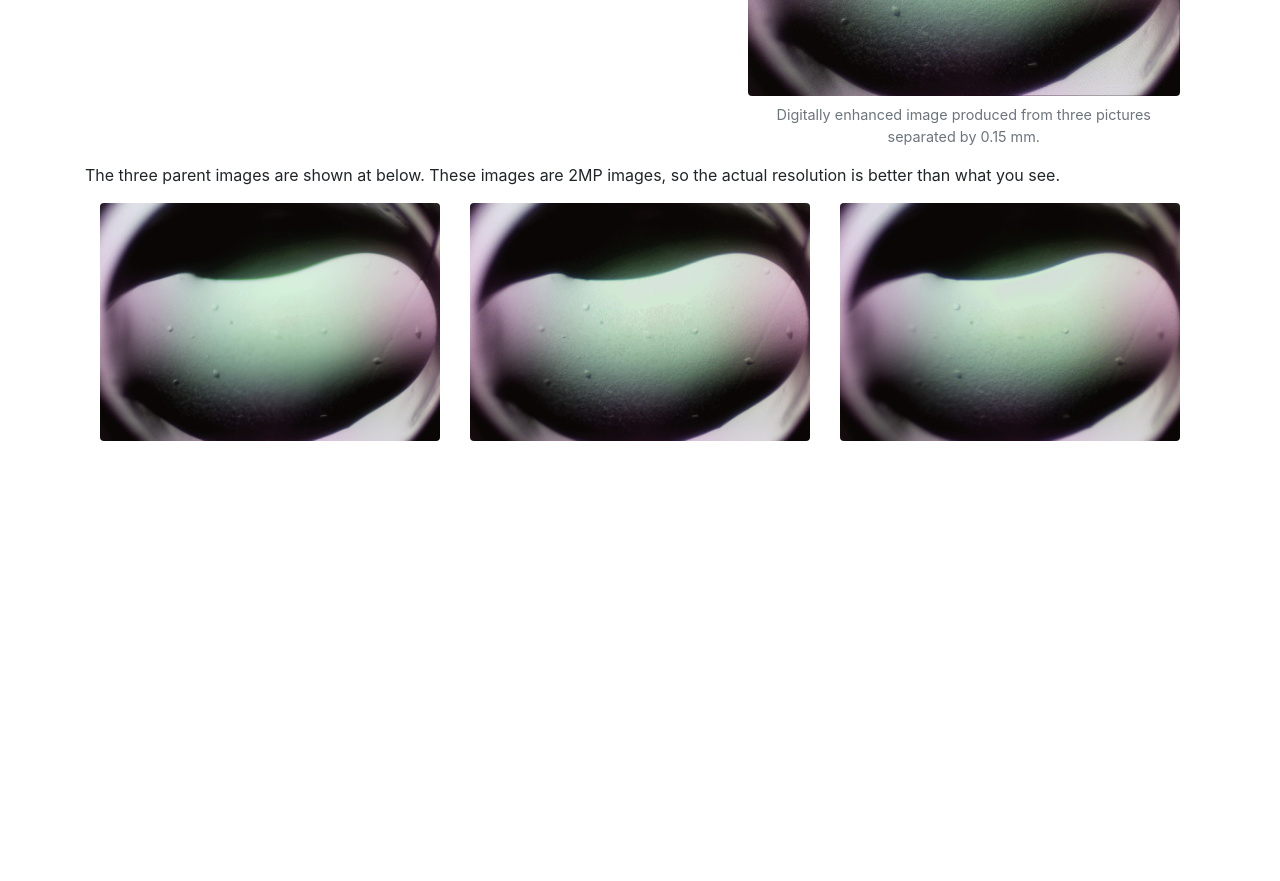
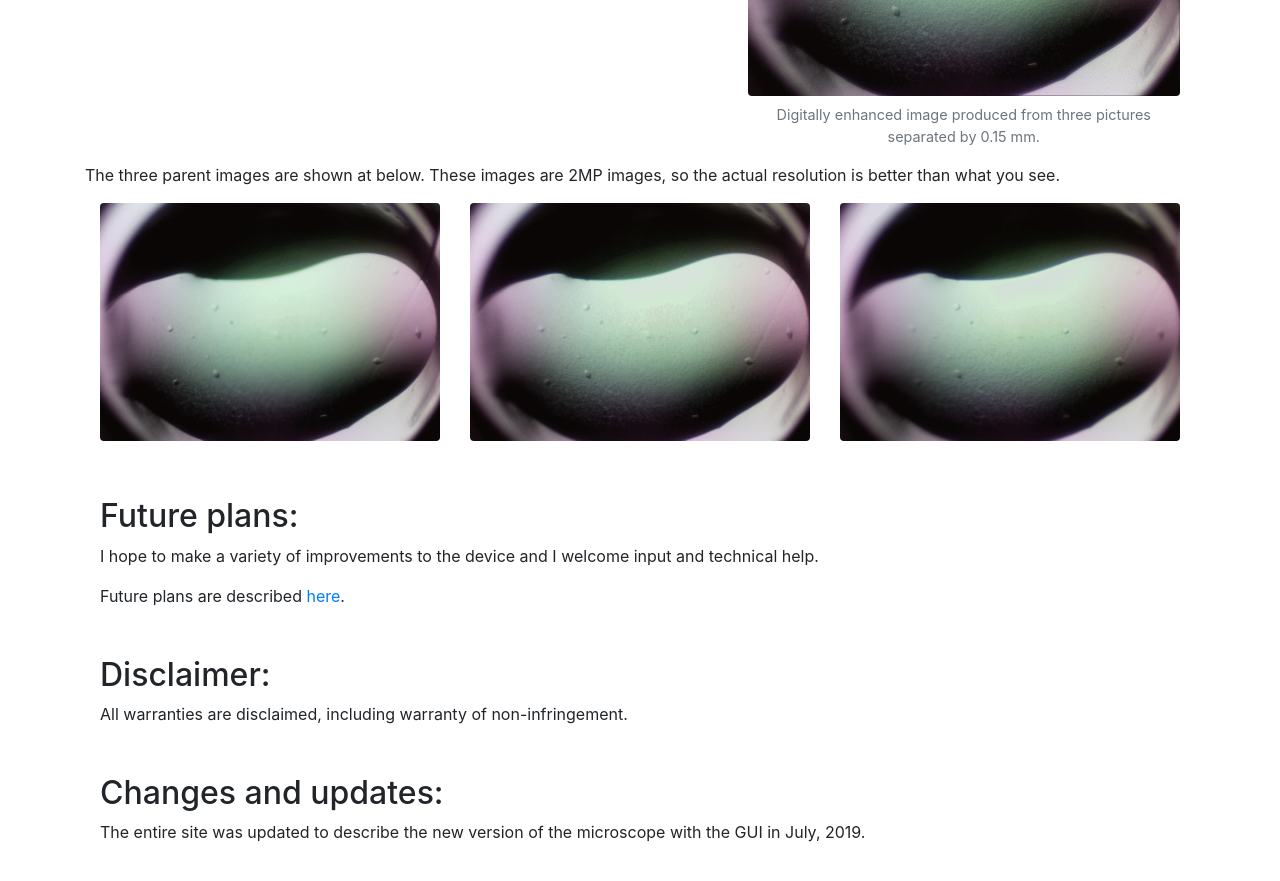
Before and after one commit to EllaBisbee/AMi_Bohm_Lab, a Jekyll site: the page built from index.html, in a window 1280 px wide and 900 px high, scrolled down 3467 px. Shown: the top 881 px of the window. Built offline with Jekyll 4.4.1, drawn with Linux system fonts in a browser that asks for light colours; before the commit the page ends 3972 px from its top, so only the background shows below that.

Commit message:
added future plans, disclaimer, changes and updates to home

```diff
--- a/index.html
+++ b/index.html
@@ -134,3 +134,19 @@ title: AMi Home
         </div>
     </div>
 </div>
+
+<div class="container py-3">
+    <h2 class="h2">Future plans:</h2>
+    <p>I hope to make a variety of improvements to the device and I welcome input and technical help.</p>
+    <p>Future plans are described <a href="future_plans.html">here</a>.</p>
+</div>
+
+<div class="container py-3">
+    <h2 class="h2">Disclaimer:</h2>
+    <p>All warranties are disclaimed, including warranty of non-infringement.</p>
+</div>
+
+<div class="container py-3">
+    <h2 class="h2">Changes and updates:</h2>
+    <p>The entire site was updated to describe the new version of the microscope with the GUI in July, 2019.</p>
+</div>
```
